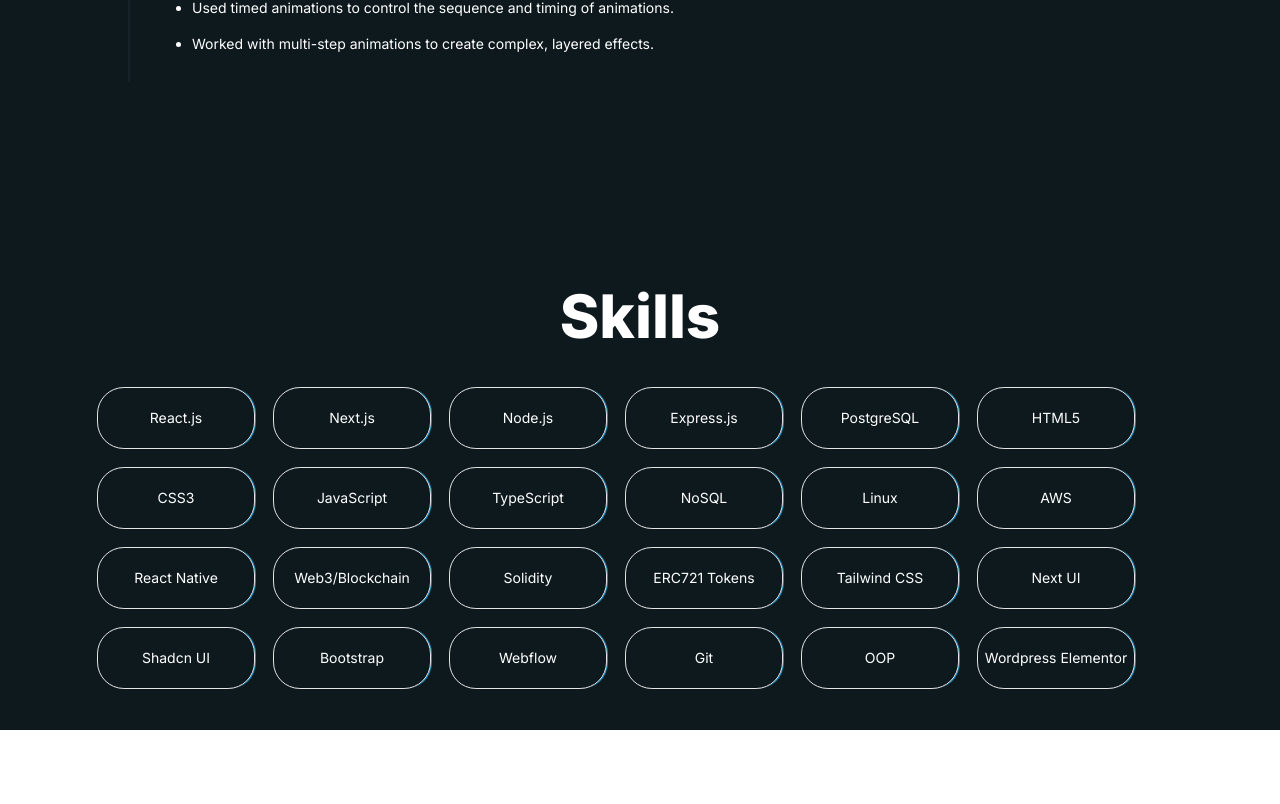
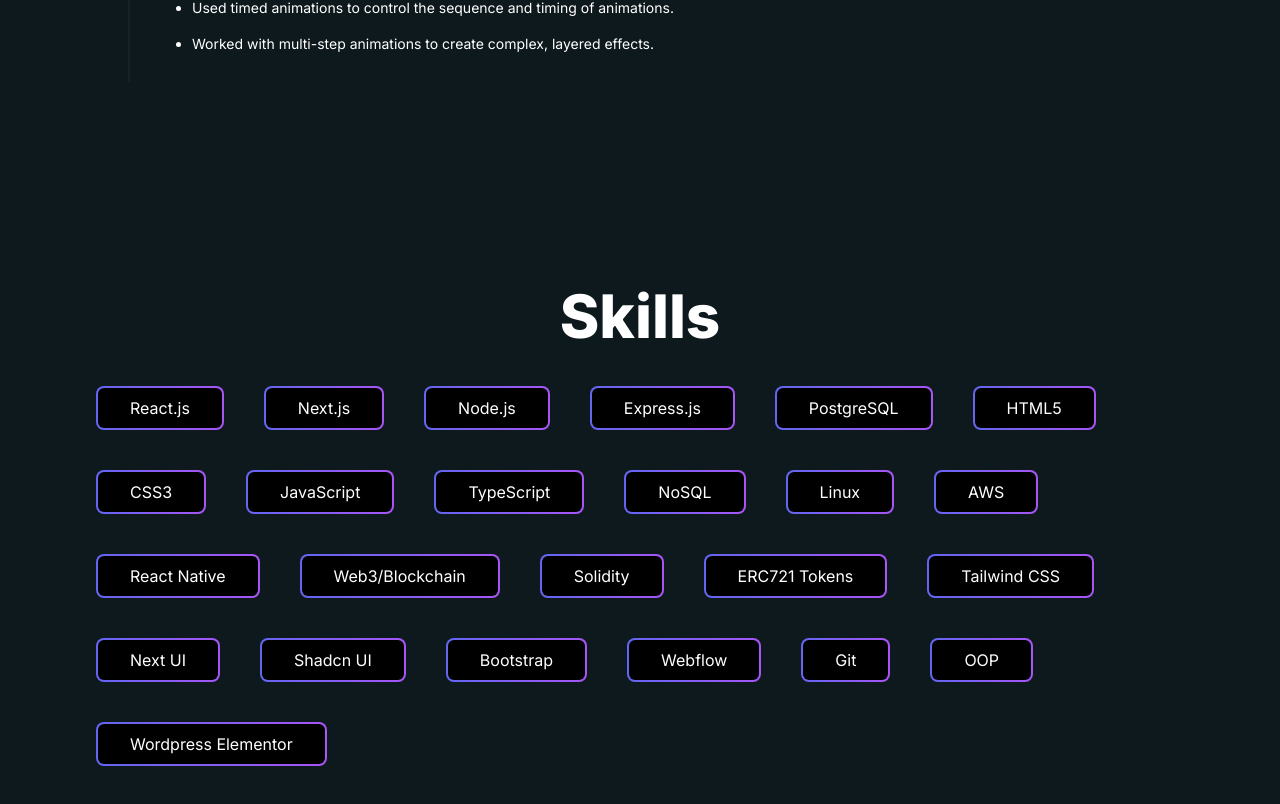
Before and after one commit to qureshikaif/my-porfolio-website, a Next.js app: page / in a window 1280 px wide. Shown: the part 4554-5358 px from the top of the page. Before the commit the page ends 5284 px from the top, so only its background shows below. Built offline with nearby package versions, Linux system fonts and the light colour scheme.

Commit message:
feat: updated skills section

```diff
--- a/src/components/SkillsHome.tsx
+++ b/src/components/SkillsHome.tsx
@@ -35,8 +35,23 @@
       <h1 className="text-6xl font-extrabold text-white text-center pt-10">
         Skills
       </h1>
-      <div className="flex flex-wrap mt-10 gap-4">
+      <div className="flex flex-wrap mt-10 gap-10">
         {skills.map((skill, index) => (
+          <button key={index} className="p-[2px] relative">
+            <div className="absolute inset-0 bg-gradient-to-r from-indigo-500 to-purple-500 rounded-lg" />
+            <div className="px-8 py-2 bg-black rounded-[6px]  relative group transition duration-200 text-white hover:bg-transparent">
+              {skill.name}
+            </div>
+          </button>
+          // <button
+          //   key={index}
+          //   className="inline-flex h-16 animate-shimmer items-center justify-center rounded-md border border-slate-800 bg-[linear-gradient(110deg,#000103,45%,#1e2631,55%,#000103)] bg-[length:200%_100%] p-6 font-medium text-slate-400 transition-colors focus:outline-none focus:ring-2 focus:ring-slate-400 focus:ring-offset-2 focus:ring-offset-slate-50"
+          // >
+          //   {skill.name}
+          // </button>
+        ))}
+
+        {/* {skills.map((skill, index) => (
           <Button
             key={index}
             borderRadius="1.75rem"
@@ -44,7 +59,7 @@
           >
             {skill.name}
           </Button>
-        ))}
+        ))} */}
       </div>
     </div>
   );
--- a/tailwind.config.ts
+++ b/tailwind.config.ts
@@ -14,6 +14,7 @@
     extend: {
       animation: {
         aurora: "aurora 60s linear infinite",
+        shimmer: "shimmer 2s linear infinite",
       },
       keyframes: {
         aurora: {
@@ -22,6 +23,14 @@
           },
           to: {
             backgroundPosition: "350% 50%, 350% 50%",
+          },
+        },
+        shimmer: {
+          from: {
+            backgroundPosition: "0 0",
+          },
+          to: {
+            backgroundPosition: "-200% 0",
           },
         },
       },
```
